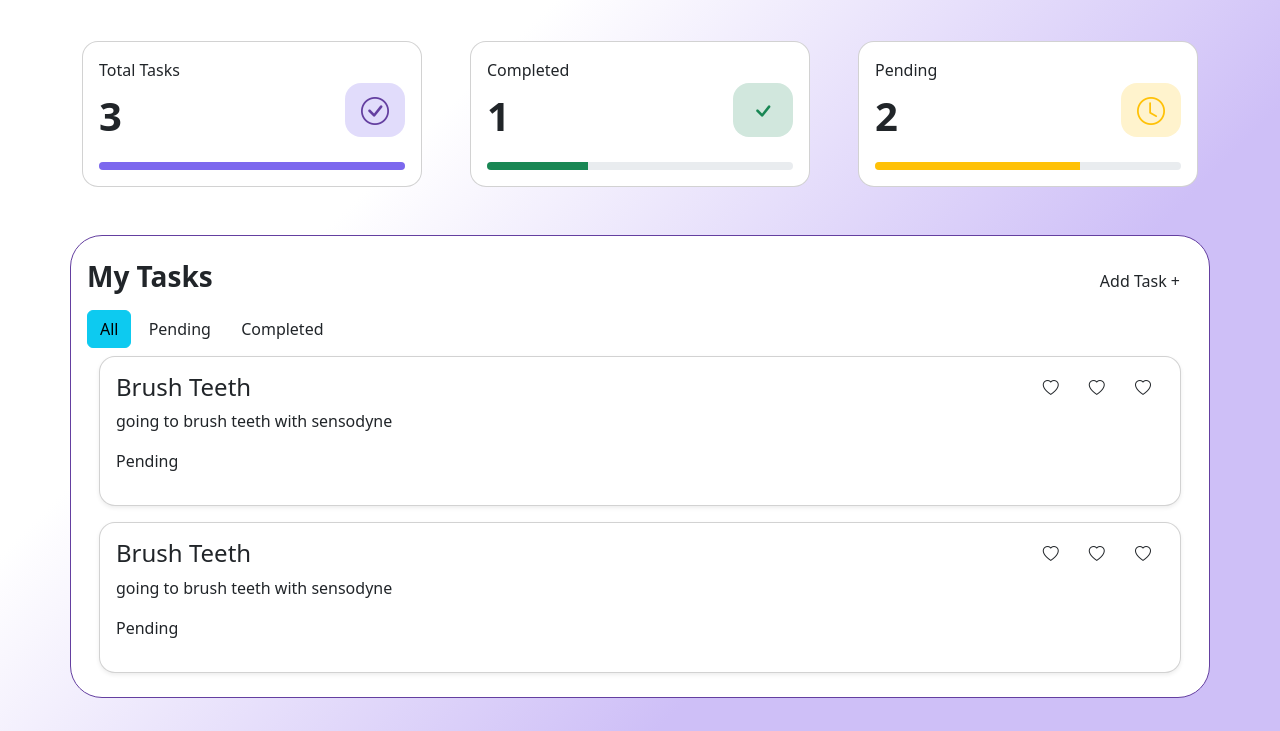
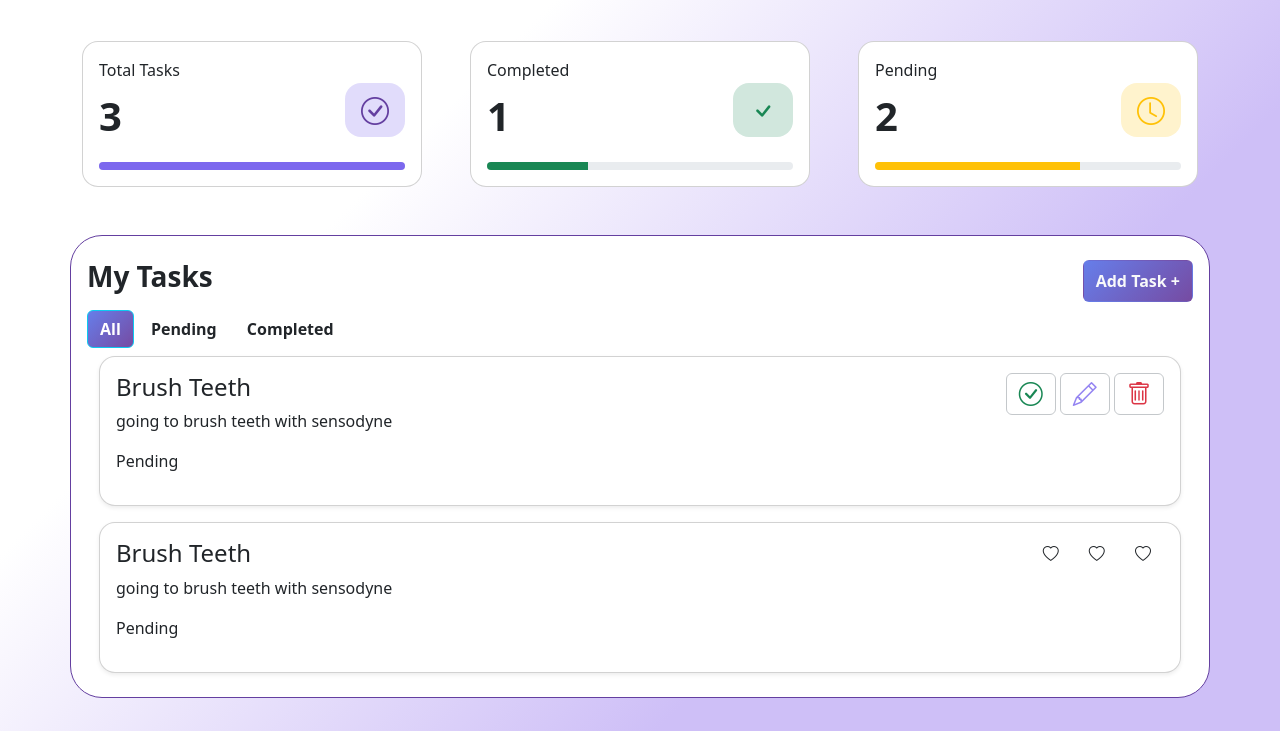
Before and after one commit to Vishal-M1205/taskflow-todo-list, a plain HTML site: page pages/main.html in a window 1280 px wide. Shown: the part 69-800 px from the top of the page. Drawn offline with nearby package versions, Linux system fonts and the light colour scheme.

Commit message:
worked on task card

```diff
--- a/pages/main.html
+++ b/pages/main.html
@@ -106,12 +106,12 @@
 
       <div class="d-flex justify-content-between">
          <h3 class="fw-bold">My Tasks</h3>
-         <button class="btn ">Add Task +</button>
+         <button class="btn text-light fw-bold" id="addTask">Add Task +</button>
       </div>
         <div>
-          <button class="btn btn-info">All</button>
-          <button class="btn">Pending</button>
-          <button class="btn">Completed</button>
+          <button class="btn btn-info active-btn fw-bold">All</button>
+          <button class="btn fw-bold">Pending</button>
+          <button class="btn fw-bold">Completed</button>
         </div>
         <div class="container d-flex flex-column gap-3">
 
@@ -123,9 +123,9 @@
                        <p>Pending</p>
                   </div>
                   <div>
-                      <button class="btn"><i class="bi bi-heart"></i></button>
-                      <button class="btn"><i class="bi bi-heart"></i></button>
-                      <button class="btn"><i class="bi bi-heart"></i></button>
+                      <button class="btn rounded-2 text-success border-1 border-secondary-subtle py-2  fs-4 check-btn border"><i class="bi bi-check-circle  "></i></button>
+                      <button class="btn fs-4 rounded-2 border-1 border-secondary-subtle py-2 border edit-btn"><i class="bi bi-pencil "></i></button>
+                      <button class="btn text-danger fs-4 rounded-2 border-1 border-secondary-subtle py-2 border trash-btn  "><i class="bi bi-trash"></i></button>
                   </div>
             </div>
           </div>
--- a/styles/style.css
+++ b/styles/style.css
@@ -145,3 +145,46 @@ body{
     background-color: var(--bg-icon-button);
     color: white;
 }
+
+#addTask{
+    background: var(--primary-gradient);
+   transition: all 0.4s;
+}
+
+#addTask:hover{
+    box-shadow: 2px 2px 10px #667eea;
+    transform: translateY(-10%);
+}
+
+.active-btn{
+    background: var(--primary-gradient);
+    color: white !important;
+}
+
+.check-btn{
+    transition: all 0.4s;
+}
+.check-btn:hover{
+
+    transform: scale(1.1);
+    background-color:rgba(65, 204, 65, 0.495) ;
+
+}
+
+.edit-btn{
+    color: rgba(124, 104, 238, 0.822) !important;
+    transition: all 0.3s;
+}
+.edit-btn:hover{
+    background-color: rgba(124, 104, 238, 0.112);
+    transform: scale(1.1);
+}
+
+.trash-btn{
+    transition: all 0.3s;
+}
+
+.trash-btn:hover{
+    background-color: rgba(255, 0, 0, 0.319);
+    transform: scale(1.1);
+}
```
